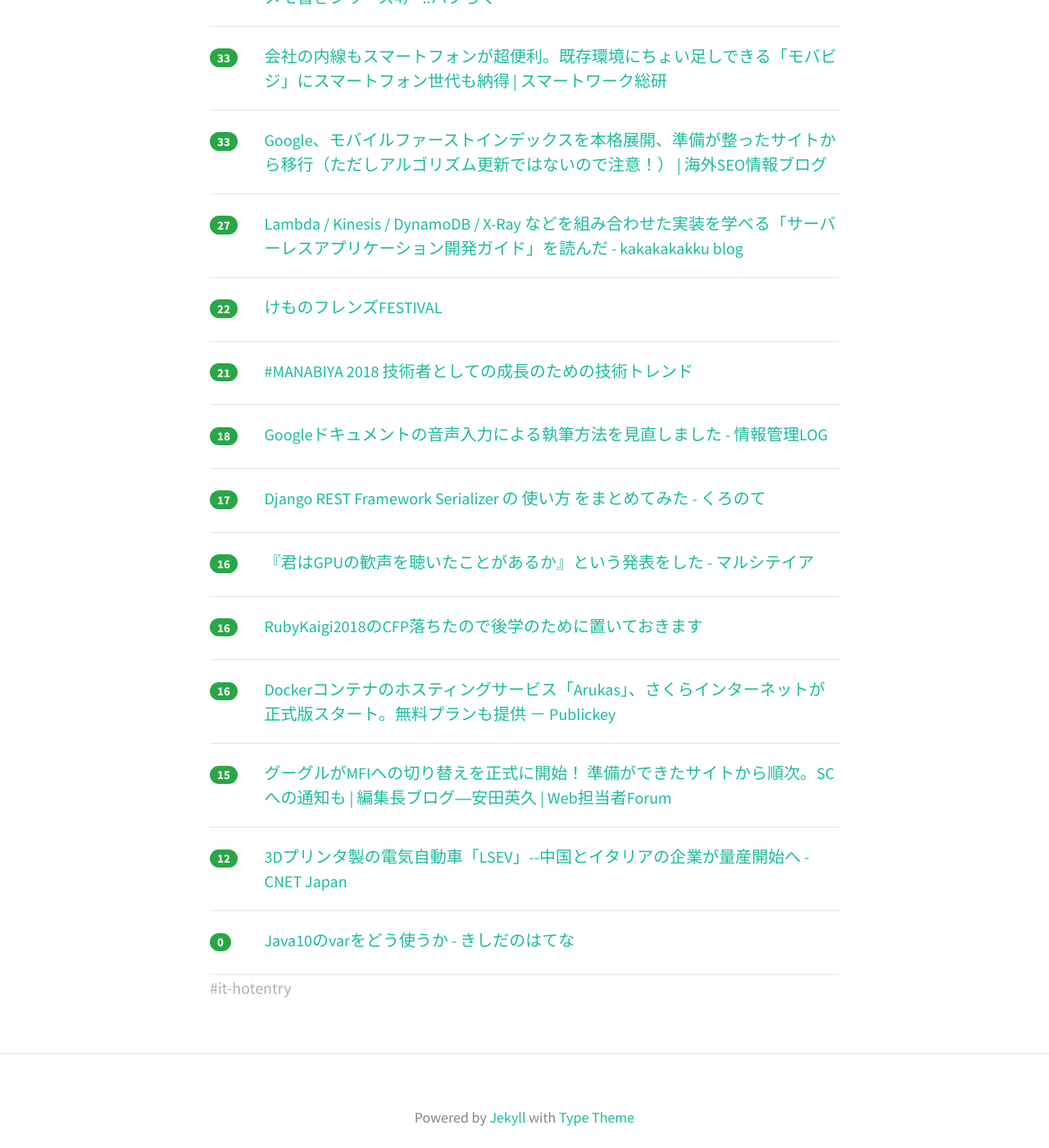
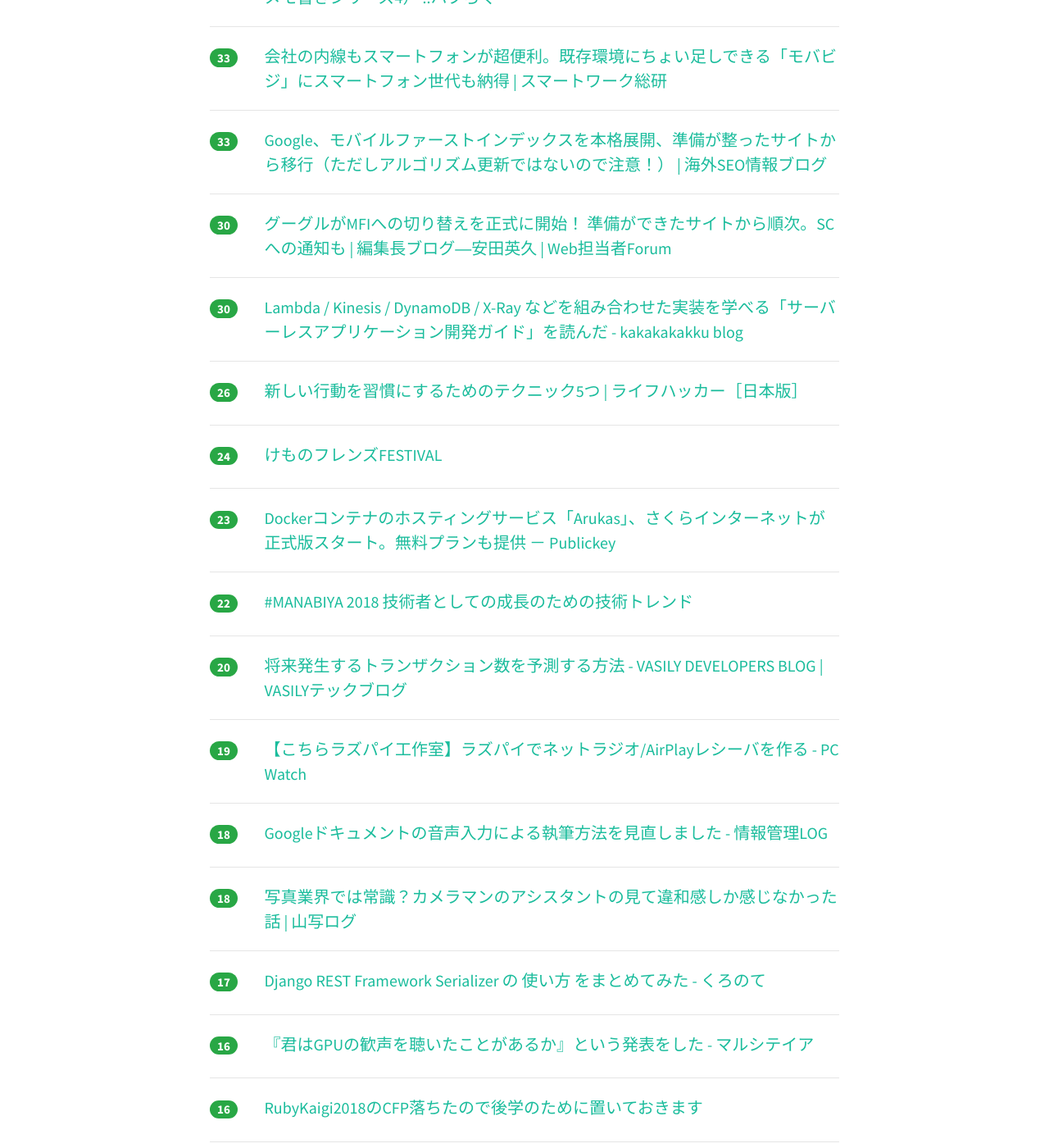
Before and after one commit to yatta47/hatena-matome-site, a Jekyll site: the page built from _posts/2018-03-27-hatena.md, in a window 1280 px wide and 1400 px high, scrolled down 856 px. Shown: the whole window at 82% size. Built offline with Jekyll 4.4.1, drawn with Linux system fonts in a browser that asks for light colours; nearby versions of some CDN libraries; some of the changed text lies outside the part shown.

Commit message:
Updated 2018-03-27

```diff
--- a/_posts/2018-03-27-hatena.md
+++ b/_posts/2018-03-27-hatena.md
@@ -1,38 +1,38 @@
 ---
 layout: post
 title:  "2018-03-27 はてぶIT"
-date:   2018-03-27 10:03:24
+date:   2018-03-27 11:02:49
 tags: [it-hotentry]
 ---
-19 件のデータあり
+24 件のデータあり
 
 <hr><div class="row">
+<div class="col-1"><span class="badge badge-pill badge-success h2">60</span></div>
+<div class="col-11"><a href='http://tech.appbrew.io/entry/2018/03/26/171150' target='_blank'>スタートアップでも出来る分析基盤 - AppBrew tech blog</a></div>
+</div>
+<hr>
+<div class="row">
+<div class="col-1"><span class="badge badge-pill badge-success h2">58</span></div>
+<div class="col-11"><a href='https://r.nikkei.com/article/DGXMZO28578370W8A320C1CC1000?s=3' target='_blank'>パスワード「頻繁に変更はNG」　総務省が方針転換: 日本経済新聞</a></div>
+</div>
+<hr>
+<div class="row">
 <div class="col-1"><span class="badge badge-pill badge-success h2">58</span></div>
 <div class="col-11"><a href='https://speakerdeck.com/s10myk4/yusukesuqu-dong-kai-fa-ru-men-li-lun-shi-jian-bian' target='_blank'>ユースケース駆動開発入門 (理論・実践編) // Speaker Deck</a></div>
 </div>
 <hr>
 <div class="row">
-<div class="col-1"><span class="badge badge-pill badge-success h2">52</span></div>
-<div class="col-11"><a href='https://r.nikkei.com/article/DGXMZO28578370W8A320C1CC1000?s=3' target='_blank'>パスワード「頻繁に変更はNG」　総務省が方針転換: 日本経済新聞</a></div>
+<div class="col-1"><span class="badge badge-pill badge-success h2">57</span></div>
+<div class="col-11"><a href='https://sbfl.net/blog/2018/03/24/readable-javascript-code/' target='_blank'>他人に読んでもらうJavaScriptコードを書くために</a></div>
 </div>
 <hr>
 <div class="row">
-<div class="col-1"><span class="badge badge-pill badge-success h2">51</span></div>
+<div class="col-1"><span class="badge badge-pill badge-success h2">55</span></div>
 <div class="col-11"><a href='https://type.jp/et/feature/6678' target='_blank'>著名Pythonista清水川貴之氏が語る「独学プログラマー」が陥る落とし穴の回避法 - エンジニアtype | 転職＠type</a></div>
 </div>
 <hr>
 <div class="row">
-<div class="col-1"><span class="badge badge-pill badge-success h2">48</span></div>
-<div class="col-11"><a href='http://tech.appbrew.io/entry/2018/03/26/171150' target='_blank'>スタートアップでも出来る分析基盤 - AppBrew tech blog</a></div>
-</div>
-<hr>
-<div class="row">
-<div class="col-1"><span class="badge badge-pill badge-success h2">47</span></div>
-<div class="col-11"><a href='https://sbfl.net/blog/2018/03/24/readable-javascript-code/' target='_blank'>他人に読んでもらうJavaScriptコードを書くために</a></div>
-</div>
-<hr>
-<div class="row">
-<div class="col-1"><span class="badge badge-pill badge-success h2">36</span></div>
+<div class="col-1"><span class="badge badge-pill badge-success h2">42</span></div>
 <div class="col-11"><a href='https://havelog.ayumusato.com/develop/others/e751-scratch_memo_4.html' target='_blank'>アーキテクチャ編: SSR と CDN ( Fastly ) とユーザー依存情報の分離（新規開発のメモ書きシリーズ4） ::ハブろぐ</a></div>
 </div>
 <hr>
@@ -47,23 +47,53 @@ tags: [it-hotentry]
 </div>
 <hr>
 <div class="row">
-<div class="col-1"><span class="badge badge-pill badge-success h2">27</span></div>
+<div class="col-1"><span class="badge badge-pill badge-success h2">30</span></div>
+<div class="col-11"><a href='https://webtan.impress.co.jp/e/2018/03/27/28811' target='_blank'>グーグルがMFIへの切り替えを正式に開始！ 準備ができたサイトから順次。SCへの通知も | 編集長ブログ―安田英久 | Web担当者Forum</a></div>
+</div>
+<hr>
+<div class="row">
+<div class="col-1"><span class="badge badge-pill badge-success h2">30</span></div>
 <div class="col-11"><a href='http://kakakakakku.hatenablog.com/entry/2018/03/26/213821' target='_blank'>Lambda / Kinesis / DynamoDB / X-Ray などを組み合わせた実装を学べる「サーバーレスアプリケーション開発ガイド」を読んだ - kakakakakku blog</a></div>
 </div>
 <hr>
 <div class="row">
-<div class="col-1"><span class="badge badge-pill badge-success h2">22</span></div>
+<div class="col-1"><span class="badge badge-pill badge-success h2">26</span></div>
+<div class="col-11"><a href='https://www.lifehacker.jp/2018/03/action_habit_5technic.html' target='_blank'>新しい行動を習慣にするためのテクニック5つ | ライフハッカー［日本版］</a></div>
+</div>
+<hr>
+<div class="row">
+<div class="col-1"><span class="badge badge-pill badge-success h2">24</span></div>
 <div class="col-11"><a href='https://kemono-friends-festival.goodroid.co.jp/' target='_blank'>けものフレンズFESTIVAL</a></div>
 </div>
 <hr>
 <div class="row">
-<div class="col-1"><span class="badge badge-pill badge-success h2">21</span></div>
+<div class="col-1"><span class="badge badge-pill badge-success h2">23</span></div>
+<div class="col-11"><a href='http://www.publickey1.jp/blog/18/dockerarukas.html' target='_blank'>Dockerコンテナのホスティングサービス「Arukas」、さくらインターネットが正式版スタート。無料プランも提供 － Publickey</a></div>
+</div>
+<hr>
+<div class="row">
+<div class="col-1"><span class="badge badge-pill badge-success h2">22</span></div>
 <div class="col-11"><a href='https://www.slideshare.net/takoratta/manabiya-2018' target='_blank'>#MANABIYA 2018 技術者としての成長のための技術トレンド</a></div>
+</div>
+<hr>
+<div class="row">
+<div class="col-1"><span class="badge badge-pill badge-success h2">20</span></div>
+<div class="col-11"><a href='http://tech.vasily.jp/entry/lifetimes' target='_blank'>将来発生するトランザクション数を予測する方法 - VASILY DEVELOPERS BLOG | VASILYテックブログ</a></div>
+</div>
+<hr>
+<div class="row">
+<div class="col-1"><span class="badge badge-pill badge-success h2">19</span></div>
+<div class="col-11"><a href='https://pc.watch.impress.co.jp/docs/column/raspberrypi/1112206.html' target='_blank'>【こちらラズパイ工作室】ラズパイでネットラジオ/AirPlayレシーバを作る - PC Watch</a></div>
 </div>
 <hr>
 <div class="row">
 <div class="col-1"><span class="badge badge-pill badge-success h2">18</span></div>
 <div class="col-11"><a href='http://hokoxjouhou.blog105.fc2.com/blog-entry-1140.html' target='_blank'>Googleドキュメントの音声入力による執筆方法を見直しました - 情報管理LOG</a></div>
+</div>
+<hr>
+<div class="row">
+<div class="col-1"><span class="badge badge-pill badge-success h2">18</span></div>
+<div class="col-11"><a href='https://yamasha-log.net/why/' target='_blank'>写真業界では常識？カメラマンのアシスタントの見て違和感しか感じなかった話 | 山写ログ</a></div>
 </div>
 <hr>
 <div class="row">
@@ -82,17 +112,12 @@ tags: [it-hotentry]
 </div>
 <hr>
 <div class="row">
-<div class="col-1"><span class="badge badge-pill badge-success h2">16</span></div>
-<div class="col-11"><a href='http://www.publickey1.jp/blog/18/dockerarukas.html' target='_blank'>Dockerコンテナのホスティングサービス「Arukas」、さくらインターネットが正式版スタート。無料プランも提供 － Publickey</a></div>
+<div class="col-1"><span class="badge badge-pill badge-success h2">15</span></div>
+<div class="col-11"><a href='https://webmasters.googleblog.com/2018/03/rolling-out-mobile-first-indexing.html' target='_blank'>Official Google Webmaster Central Blog: Rolling out mobile-first indexing</a></div>
 </div>
 <hr>
 <div class="row">
-<div class="col-1"><span class="badge badge-pill badge-success h2">15</span></div>
-<div class="col-11"><a href='https://webtan.impress.co.jp/e/2018/03/27/28811' target='_blank'>グーグルがMFIへの切り替えを正式に開始！ 準備ができたサイトから順次。SCへの通知も | 編集長ブログ―安田英久 | Web担当者Forum</a></div>
-</div>
-<hr>
-<div class="row">
-<div class="col-1"><span class="badge badge-pill badge-success h2">12</span></div>
+<div class="col-1"><span class="badge badge-pill badge-success h2">14</span></div>
 <div class="col-11"><a href='https://japan.cnet.com/article/35116688/' target='_blank'>3Dプリンタ製の電気自動車「LSEV」--中国とイタリアの企業が量産開始へ - CNET Japan</a></div>
 </div>
 <hr>
```
